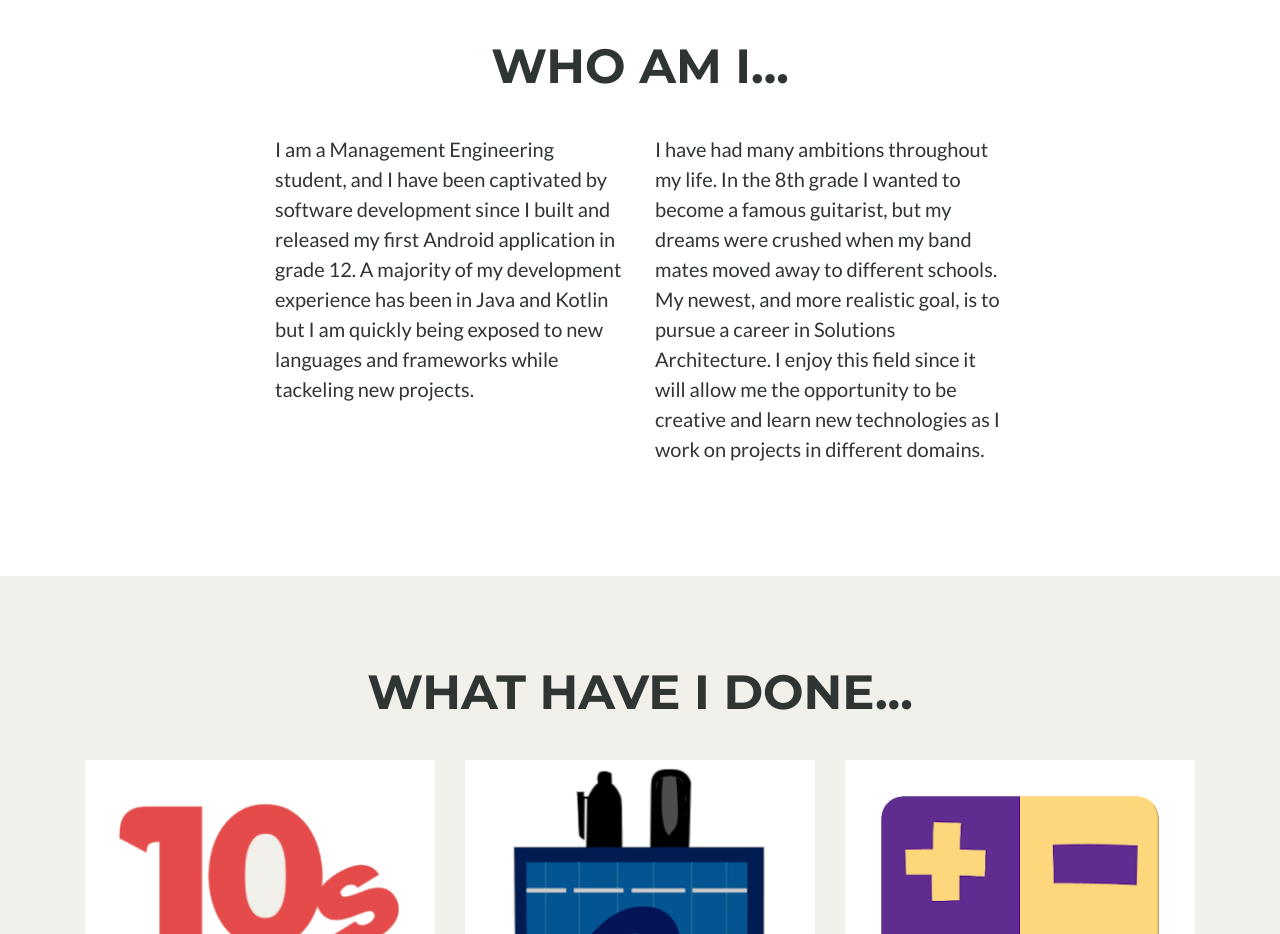
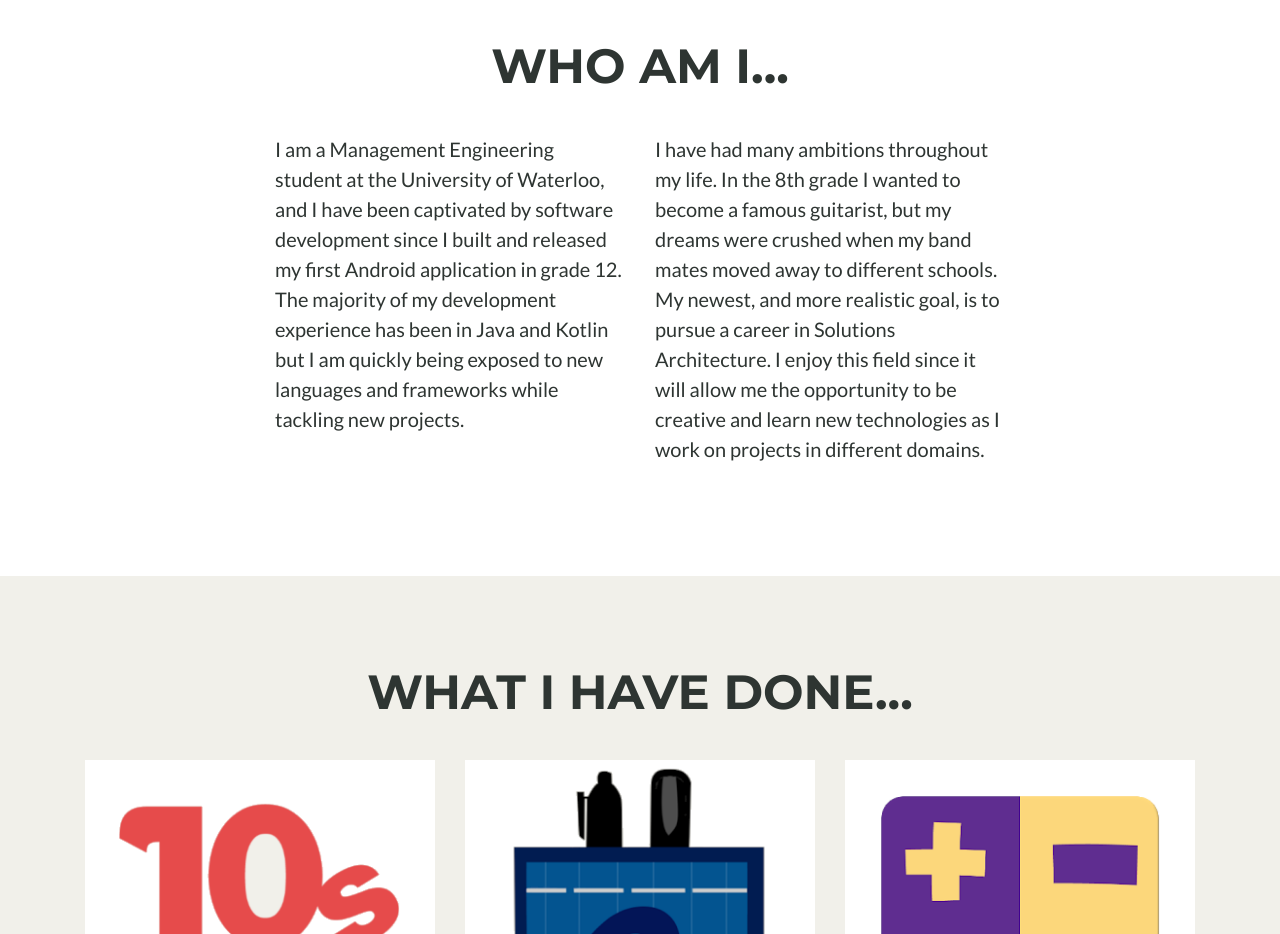
Before and after one commit to asabedia/asabedia.github.io, a plain HTML site: page index.html in a window 1280 px wide. Shown: the part 800-1734 px from the top of the page. Drawn offline with Linux system fonts and the light colour scheme.

Commit message:
fixed spelling

```diff
--- a/index.html
+++ b/index.html
@@ -65,7 +65,7 @@
           <h2 class="text-center text-uppercase text-secondary">Who am I...</h2>
           <div class="row mt-5">
             <div class="col-lg-4 ml-auto">
-              <p class="lead">I am a Management Engineering student, and I have been captivated by software development since I built and released my first Android application in grade 12. A majority of my development experience has been in Java and Kotlin but I am quickly being exposed to new languages and frameworks while tackeling new projects.</p>
+              <p class="lead">I am a Management Engineering student at the University of Waterloo, and I have been captivated by software development since I built and released my first Android application in grade 12. The majority of my development experience has been in Java and Kotlin but I am quickly being exposed to new languages and frameworks while tackling new projects.</p>
             </div>
             <div class="col-lg-4 mr-auto">
               <p class="lead">I have had many ambitions throughout my life. In the 8th grade I wanted to become a famous guitarist, but my dreams were crushed when my band mates moved away to different schools. My newest, and more realistic goal, is to pursue a career in Solutions Architecture. I enjoy this field since it will allow me the opportunity to be creative and learn new technologies as I work on projects in different domains. </p>
@@ -77,7 +77,7 @@
     <!-- Portfolio Grid Section -->
     <section class="portfolio bg-primary" id="portfolio">
       <div class="container">
-        <h2 class="text-center text-uppercase text-secondary mb-0">What have I done...</h2>
+        <h2 class="text-center text-uppercase text-secondary mb-0">What I have done...</h2>
         <div class="row mt-5">
           <div class="col-md-6 col-lg-4">
             <a class="portfolio-item d-block mx-auto mb-0" href="#portfolio-modal-1">
```
